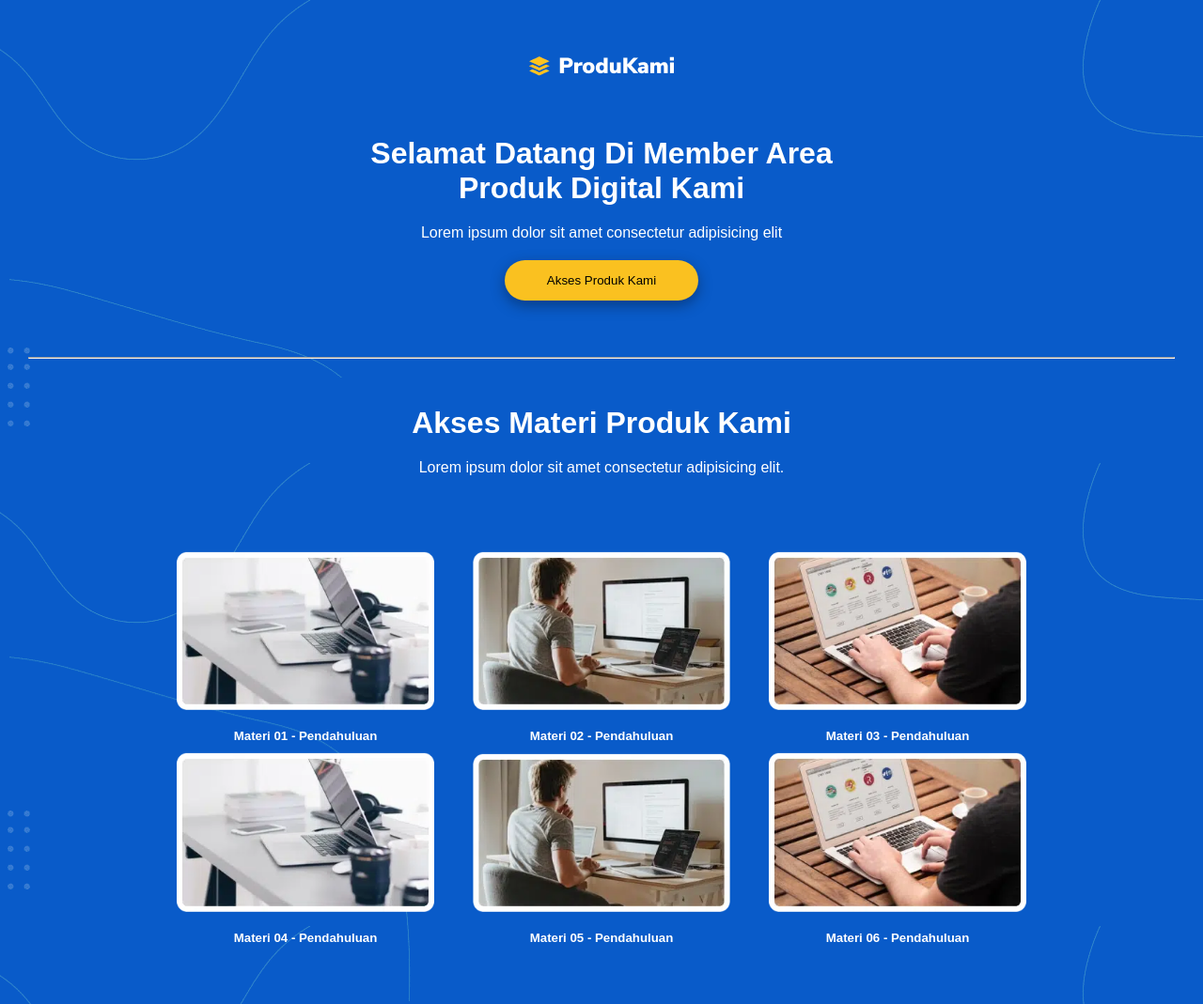
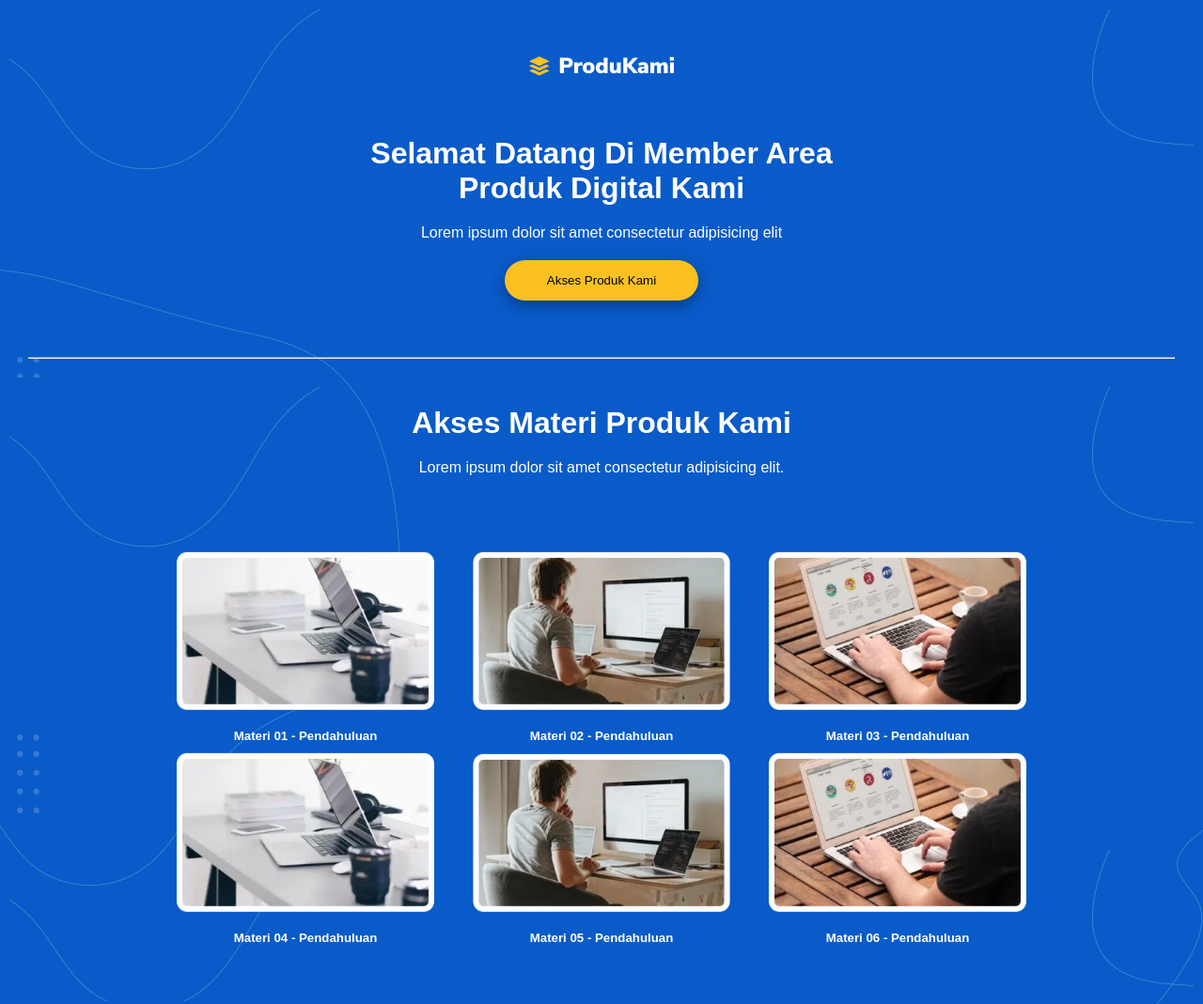
Before and after one commit to muhammadafiqyunanto27/sas-project-html-css, a plain HTML site: page index.html in a window 1280 px wide. Shown: the top 1069 px of the page at 94% size. Drawn offline with nearby package versions, Linux system fonts and the light colour scheme.

Commit message:
third commit

```diff
--- a/style/style.css
+++ b/style/style.css
@@ -8,12 +8,12 @@
 }
 
 body {
-    background-image: url("/assets/bg-header.png");
+    background-image: url("./bg-body.png");
     background-color: #095bc9;
 }
 
 .container {
-    background-image: url("/assets/bg-body.png");
+    background-image: url("./bg-header.png");
     display: flex;
     flex-direction: column;
     justify-content: center;
```
Also changed, not shown: style/bg-body.png (renamed from assets/bg-body.png), style/bg-header.png (renamed from assets/bg-header.png).
